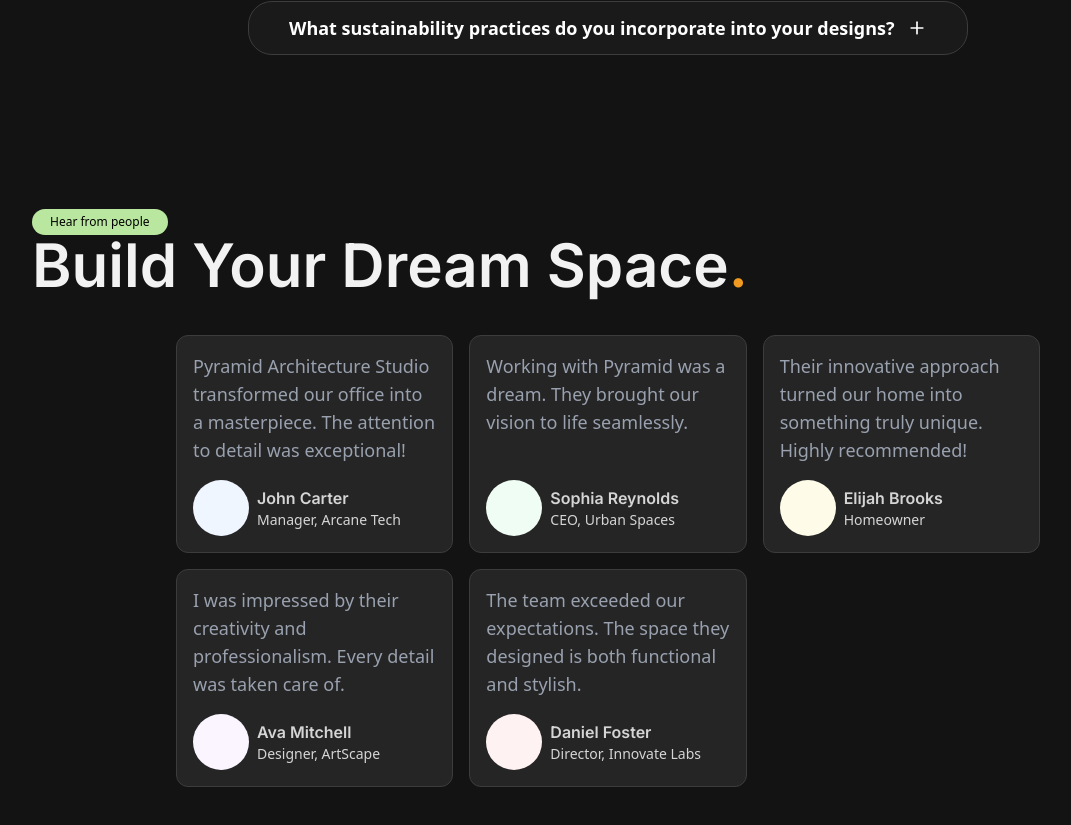
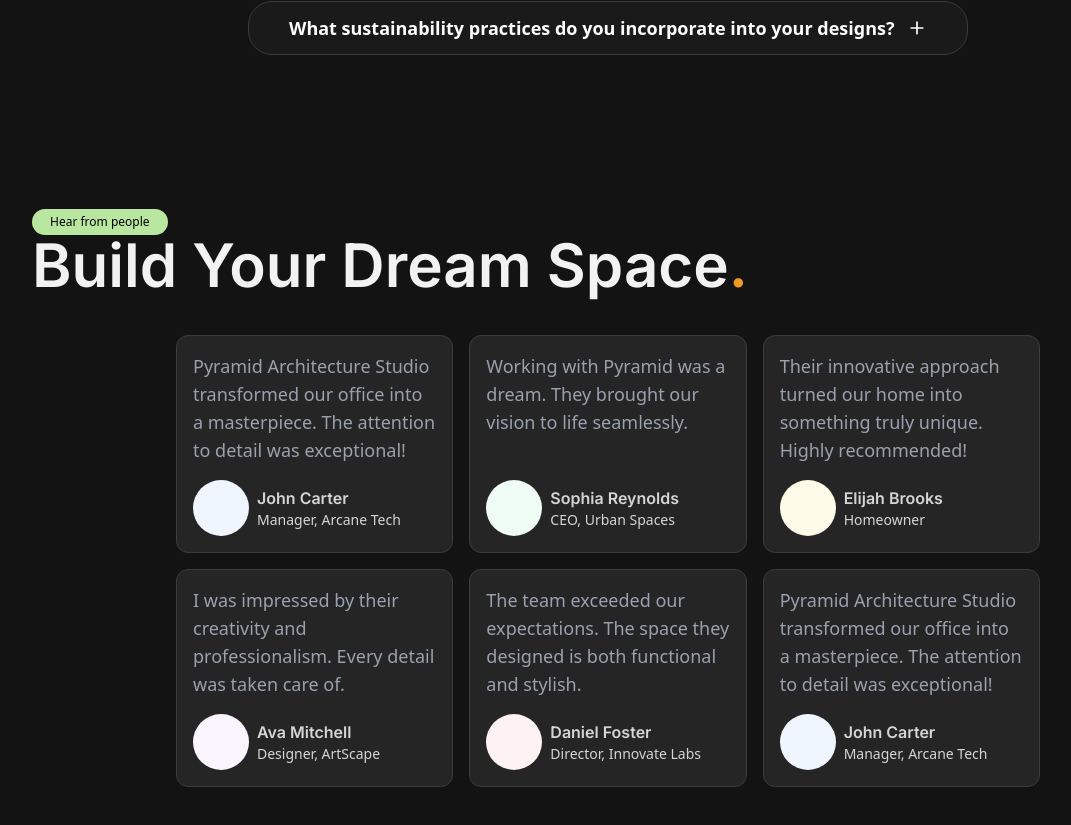
Before and after one commit to fiyinfabidun/pyramid, a React (Vite) app: page / in a window 1280 px wide. Shown: the part 3418-4243 px from the top of the page, without its empty margins (32-1103 px from the left). Built offline with nearby package versions, Linux system fonts and the light colour scheme.

Commit message:
testimo ials

```diff
--- a/src/components/pages/Home.jsx
+++ b/src/components/pages/Home.jsx
@@ -367,6 +367,19 @@ function Home() {
     </div>
   </div>
 </div>
+<div className="test-card bg-[#252525] p-4 flex flex-col gap-4 rounded-xl justify-between">
+  <p className="text-sm lg:text-lg text-gray-400 text-start w-full">
+    Pyramid Architecture Studio transformed our office into a masterpiece. The attention to detail was exceptional!
+  </p>
+
+  <div className="profile flex items-center gap-2">
+    <div className="bg-blue-50 w-[56px] h-[56px] rounded-[50%] p-4"></div>
+    <div className="flex flex-col">
+      <h3 className="text-[#d5d5d5] font-semibold">John Carter</h3>
+      <p className="text-sm text-[#d5d5d5] font-light">Manager, Arcane Tech</p>
+    </div>
+  </div>
+</div>
 
       </div>
     </section>
```
